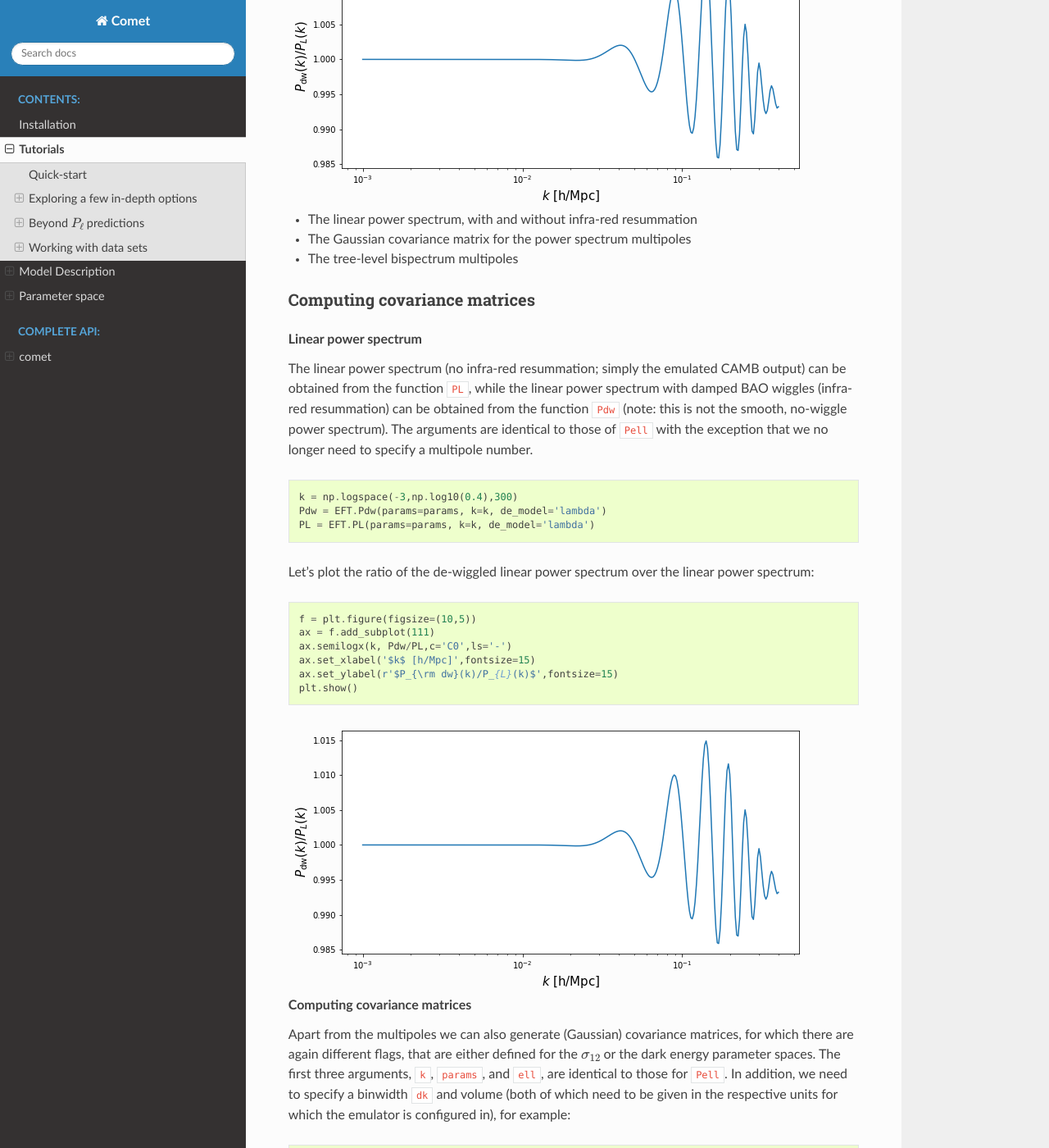
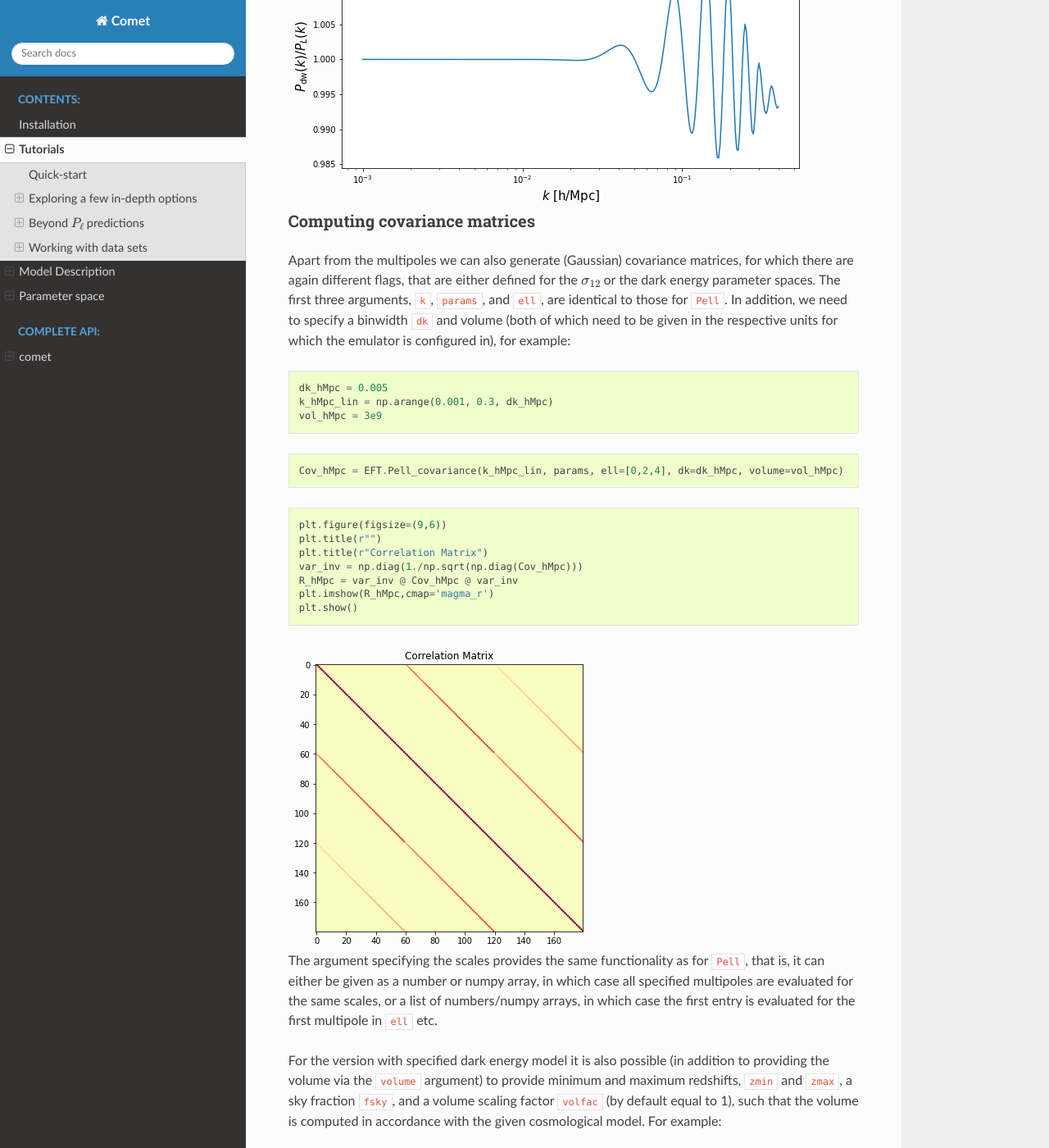
Before and after one commit to adematti/comet-emu, a Sphinx documentation site: the page built from docs/source/Tutorial/examples.rst, in a window 1280 px wide and 1400 px high, scrolled down 9186 px. Shown: the whole window at 82% size. Built offline with Sphinx 7.4.7 and the Read the Docs theme 2.0.0, drawn with Linux system fonts in a browser that asks for light colours.

Commit message:
Minor fix in tutorial.

```diff
--- a/docs/source/Tutorial/examples.rst
+++ b/docs/source/Tutorial/examples.rst
@@ -676,60 +676,9 @@ Linear power spectrum
 
       .. image:: vertopal_3711143d19e0467e9ab9ccde543f54cd/49bb254d3fecaa462ffc7c16a29ae17ba82739fc.png
 
-   -  The linear power spectrum, with and without infra-red resummation
-   -  The Gaussian covariance matrix for the power spectrum multipoles
-   -  The tree-level bispectrum multipoles
 
 Computing covariance matrices
 ^^^^^^^^^^^^^^^^^^^^^^^^^^^^^
-
-.. container:: cell markdown
-
-   .. rubric:: Linear power spectrum
-      :name: linear-power-spectrum
-
-.. container:: cell markdown
-
-   The linear power spectrum (no infra-red resummation; simply the
-   emulated CAMB output) can be obtained from the function ``PL``, while
-   the linear power spectrum with damped BAO wiggles (infra-red
-   resummation) can be obtained from the function ``Pdw`` (note: this is
-   not the smooth, no-wiggle power spectrum). The arguments are
-   identical to those of ``Pell`` with the exception that we no longer
-   need to specify a multipole number.
-
-.. container:: cell code
-
-   .. code:: python
-
-      k = np.logspace(-3,np.log10(0.4),300)
-      Pdw = EFT.Pdw(params=params, k=k, de_model='lambda')
-      PL = EFT.PL(params=params, k=k, de_model='lambda')
-
-.. container:: cell markdown
-
-   Let's plot the ratio of the de-wiggled linear power spectrum over the
-   linear power spectrum:
-
-.. container:: cell code
-
-   .. code:: python
-
-      f = plt.figure(figsize=(10,5))
-      ax = f.add_subplot(111)
-      ax.semilogx(k, Pdw/PL,c='C0',ls='-')
-      ax.set_xlabel('$k$ [h/Mpc]',fontsize=15)
-      ax.set_ylabel(r'$P_{\rm dw}(k)/P_{L}(k)$',fontsize=15)
-      plt.show()
-
-   .. container:: output display_data
-
-      .. image:: vertopal_6b101e0129fa46319571b7b03d7c7f71/49bb254d3fecaa462ffc7c16a29ae17ba82739fc.png
-
-.. container:: cell markdown
-
-   .. rubric:: Computing covariance matrices
-      :name: computing-covariance-matrices
 
 .. container:: cell markdown
 
```
